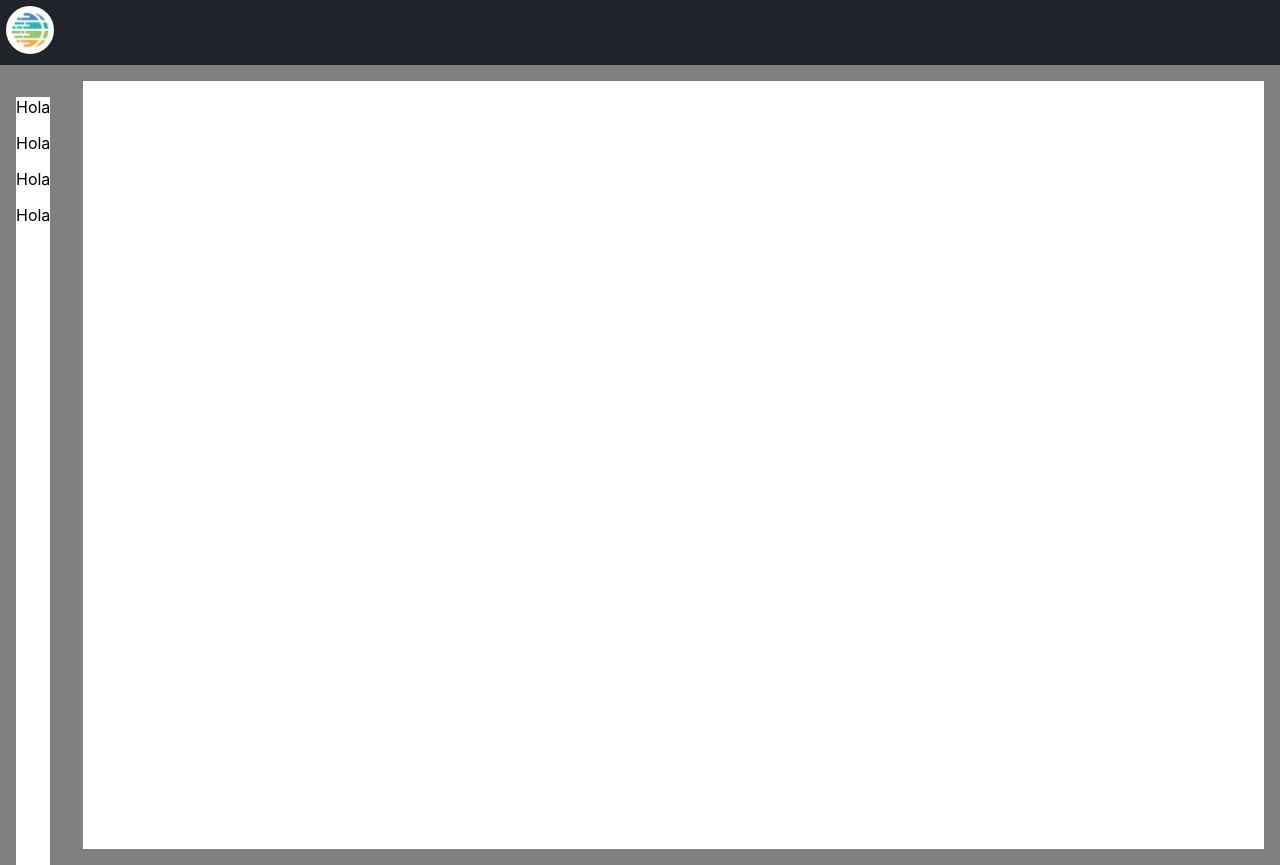
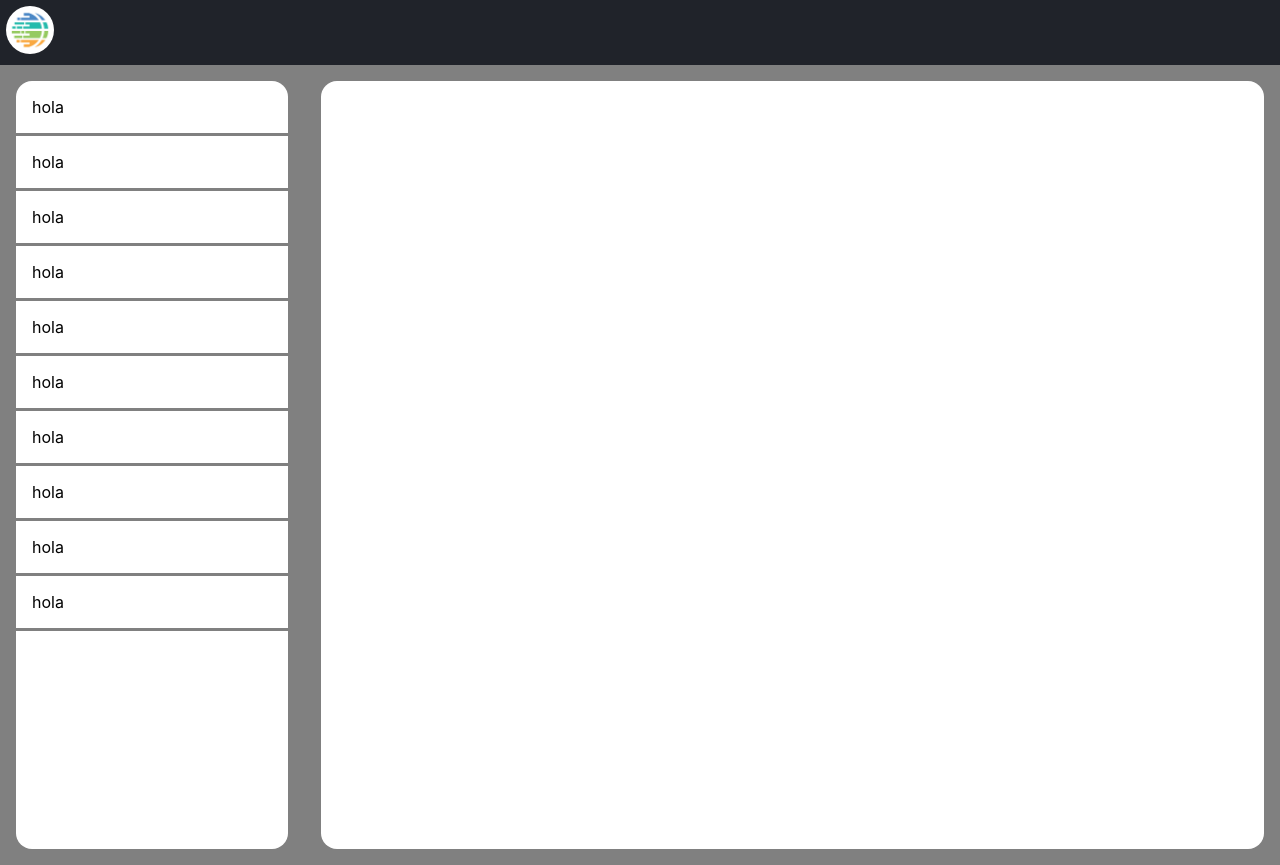
Before and after one commit to Jarvo98/to-do-list, a React (Create React App) app: page / in a window 1280 px wide. Built offline with nearby package versions, Linux system fonts and the light colour scheme.

Commit message:
Creating the FolderLink component and giving it styles.

```diff
--- a/src/components/MainPage/Sidebar/FolderLink/FolderLink.css
+++ b/src/components/MainPage/Sidebar/FolderLink/FolderLink.css
@@ -0,0 +1,19 @@
+a,
+a:hover {
+  text-decoration: none;
+  color: black;
+}
+
+.buttonContainer {
+  width: 15rem;
+  padding: 1rem;
+  border-bottom: #808080 solid 0.2rem;
+}
+
+.buttonContainer:hover {
+  background-color: #a8a8a8;
+}
+
+.buttonContainer:first-child {
+  border-radius: 1rem 1rem 0 0;
+}
--- a/src/components/MainPage/Sidebar/FolderLink/FolderLink.js
+++ b/src/components/MainPage/Sidebar/FolderLink/FolderLink.js
@@ -2,7 +2,11 @@ import React from "react";
 import "./FolderLink.css";
 
 const FolderLink = () => {
-  return <p>Hola</p>;
+  return (
+    <a href="/" className="buttonContainer">
+      <span href="/">hola</span>
+    </a>
+  );
 };
 
 export default FolderLink;
--- a/src/components/MainPage/Sidebar/Sidebar.css
+++ b/src/components/MainPage/Sidebar/Sidebar.css
@@ -7,4 +7,7 @@ ul {
 .shadowBox {
   height: 100%;
   width: 100%;
+  display: flex;
+  flex-direction: column;
+  border-radius: 1rem;
 }
--- a/src/components/MainPage/Sidebar/Sidebar.js
+++ b/src/components/MainPage/Sidebar/Sidebar.js
@@ -3,20 +3,14 @@ import "./Sidebar.css";
 import FolderLink from "./FolderLink/FolderLink";
 
 class Sidebar extends React.Component {
-  folders = ["Item 1", "Item 2", "Item 3", "Item 4"];
+  folders = ["", "", "", "", "", "", "", "", "", ""];
 
   render() {
     return (
       <div className="shadowBox">
-        <ul>
-          {this.folders.map(item => {
-            return (
-              <li>
-                <FolderLink />
-              </li>
-            );
-          })}
-        </ul>
+        {this.folders.map(item => {
+          return <FolderLink />;
+        })}
       </div>
     );
   }
```
